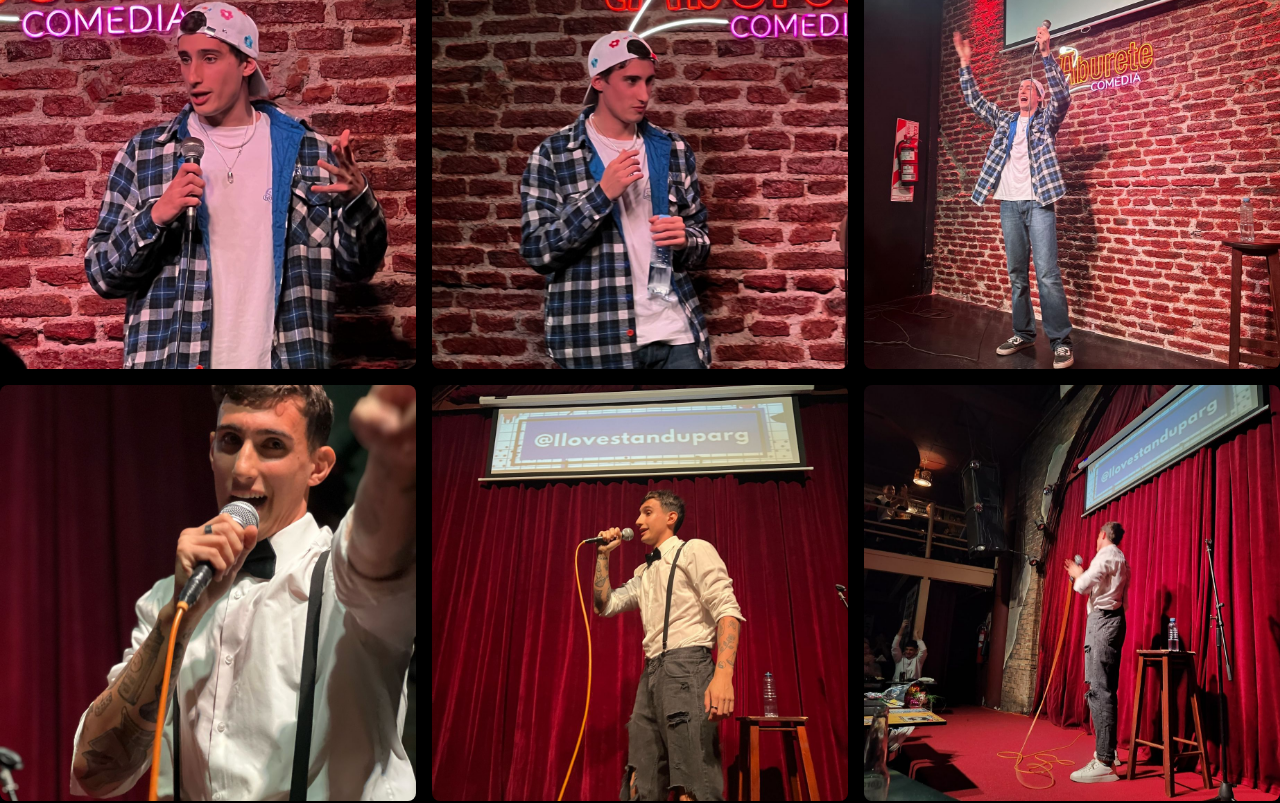
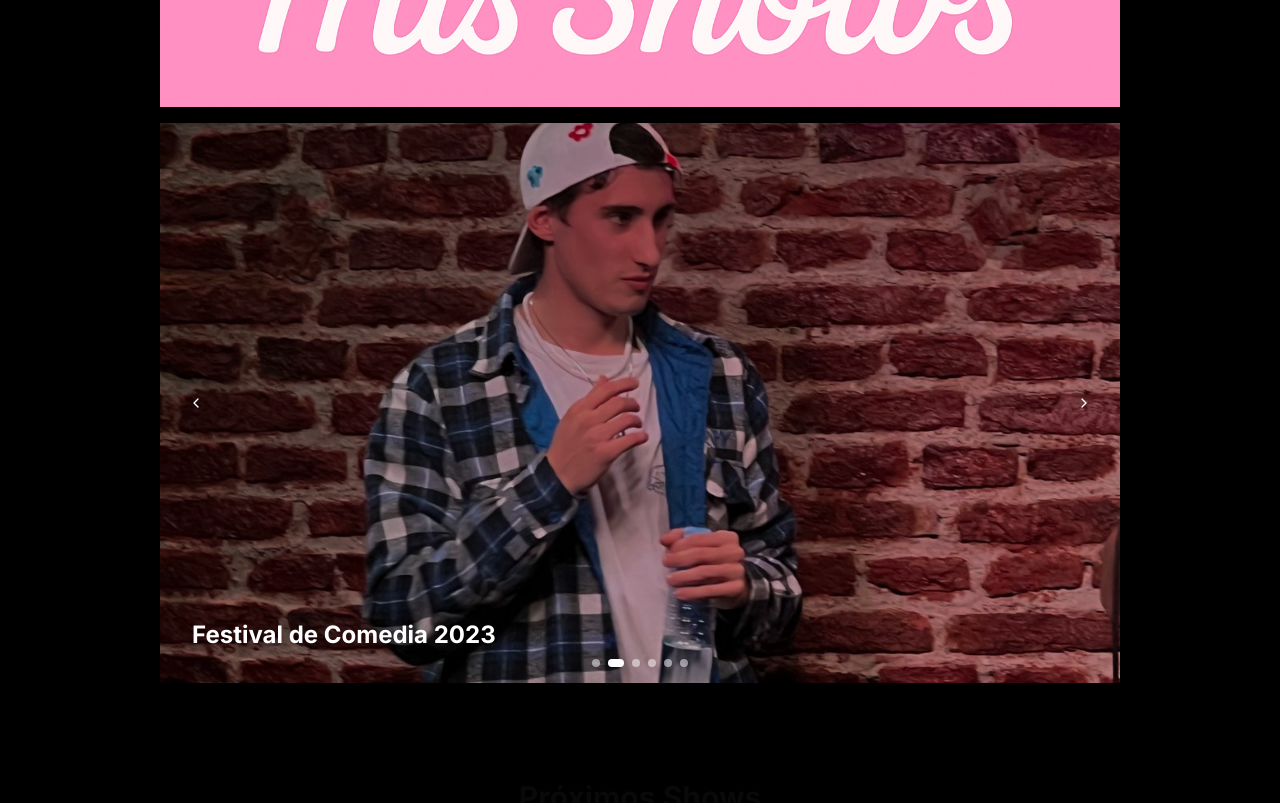
Before and after one commit to TobiasIni/facu, a Next.js app: page / in a window 1280 px wide. Shown: the part 620-1423 px from the top of the page. Built offline with nearby package versions, Linux system fonts and the light colour scheme.

Commit message:
Carrousel de fotos + banner de titulo

```diff
--- a/app/api/send-email/route.ts
+++ b/app/api/send-email/route.ts
@@ -11,10 +11,6 @@ export async function POST(request: Request) {
   try {
     const body = await request.json();
     const { name, email, subject, message } = body;
-
-    if (!resend) {
-      throw new Error('Resend client not initialized');
-    }
 
     const { data, error } = await resend.emails.send({
       from: 'Facu Reino Website <onboarding@resend.dev>',
--- a/app/page.tsx
+++ b/app/page.tsx
@@ -24,7 +24,7 @@ export default function Home() {
       {/* Gallery Section */}
       <section className="py-12 bg-[#000000] -mx-4" id="galeria">
         <div className="container mx-auto">
-          <h2 className="text-3xl font-bold mb-8 text-center">Mis shows</h2>
+          <img src="/BannerShows.png" alt="Facureino" className="w-3/4 mx-auto mb-4" />
           <Gallery />
         </div>
       </section>
--- a/components/gallery.tsx
+++ b/components/gallery.tsx
@@ -2,7 +2,7 @@
 
 import { useState, useEffect, useCallback } from "react"
 import Image from "next/image"
-import { ChevronLeft, ChevronRight, X } from "lucide-react"
+import { ChevronLeft, ChevronRight } from "lucide-react"
 import { Button } from "@/components/ui/button"
 
 // Datos de ejemplo para la galería
@@ -46,92 +46,76 @@ const galleryImages = [
 ]
 
 export default function Gallery() {
-  const [currentImage, setCurrentImage] = useState<number | null>(null)
-
-  const openLightbox = (index: number) => {
-    setCurrentImage(index)
-  }
-
-  const closeLightbox = () => {
-    setCurrentImage(null)
-  }
+  const [currentImage, setCurrentImage] = useState(0)
 
   const goToPrevious = useCallback(() => {
-    if (currentImage !== null) {
-      setCurrentImage((prevImage) => prevImage === null ? 0 : (prevImage - 1 + galleryImages.length) % galleryImages.length)
-    }
-  }, [currentImage])
+    setCurrentImage((prevImage) => (prevImage - 1 + galleryImages.length) % galleryImages.length)
+  }, [])
 
   const goToNext = useCallback(() => {
-    if (currentImage !== null) {
-      setCurrentImage((prevImage) => prevImage === null ? 0 : (prevImage + 1) % galleryImages.length)
-    }
-  }, [currentImage])
+    setCurrentImage((prevImage) => (prevImage + 1) % galleryImages.length)
+  }, [])
 
   // Desplazamiento automático
   useEffect(() => {
-    let interval: NodeJS.Timeout | null = null
-    if (currentImage !== null) {
-      interval = setInterval(() => {
+    const interval = setInterval(() => {
       goToNext()
-      }, 3000); // Cambia de imagen cada 3 segundos (ajusta este valor si quieres)
-    }
-    return () => {
-      if (interval) {
-        clearInterval(interval)
-      }
-    }
-  }, [currentImage, goToNext])
+    }, 5000) // Cambia de imagen cada 5 segundos
+
+    return () => clearInterval(interval)
+  }, [goToNext])
 
   return (
-    <div>
-      <div className="grid grid-cols-1 sm:grid-cols-2 lg:grid-cols-3 gap-4">
-        {galleryImages.map((image, index) => (
-          <div
-            key={image.id}
-            className="relative aspect-square overflow-hidden rounded-lg cursor-pointer group"
-            onClick={() => openLightbox(index)}
-          >
+    <div className="w-3/4 mx-auto">
+      <div className="relative w-full h-[70vh] overflow-hidden">
+        {/* Imagen actual */}
+        <div className="relative w-full h-full">
           <Image
-              src={image.src || "/placeholder.svg"}
-              alt={image.alt}
+            src={galleryImages[currentImage].src}
+            alt={galleryImages[currentImage].alt}
             fill
-              className="object-cover transition-transform duration-300 group-hover:scale-105"
+            className="object-cover"
+            priority
           />
-            <div className="absolute inset-0 bg-black/40 opacity-0 group-hover:opacity-100 transition-opacity duration-300 flex items-end">
-              <div className="p-4 text-white">
-                <h3 className="font-medium">{image.title}</h3>
+          <div className="absolute inset-0 bg-black/30 flex items-end">
+            <div className="w-full p-8 text-white">
+              <h3 className="text-2xl font-bold">{galleryImages[currentImage].title}</h3>
             </div>
           </div>
         </div>
-        ))}
-      </div>
 
-      {/* Lightbox */}
-      {currentImage !== null && (
-        <div className="fixed inset-0 z-50 bg-black/90 flex items-center justify-center">
-          <Button variant="ghost" size="icon" className="absolute top-4 right-4 text-white" onClick={closeLightbox}>
-            <X className="h-6 w-6" />
-          </Button>
-
-          <Button variant="ghost" size="icon" className="absolute left-4 text-white" onClick={goToPrevious}>
+        {/* Botones de navegación */}
+        <Button
+          variant="ghost"
+          size="icon"
+          className="absolute left-4 top-1/2 -translate-y-1/2 text-white hover:bg-white/20"
+          onClick={goToPrevious}
+        >
           <ChevronLeft className="h-8 w-8" />
         </Button>
 
-          <div className="relative h-[80vh] w-[80vw]">
-            <Image
-              src={galleryImages[currentImage].src || "/placeholder.svg"}
-              alt={galleryImages[currentImage].alt}
-              fill
-              className="object-contain"
-            />
-          </div>
-
-          <Button variant="ghost" size="icon" className="absolute right-4 text-white" onClick={goToNext}>
+        <Button
+          variant="ghost"
+          size="icon"
+          className="absolute right-4 top-1/2 -translate-y-1/2 text-white hover:bg-white/20"
+          onClick={goToNext}
+        >
           <ChevronRight className="h-8 w-8" />
         </Button>
+
+        {/* Indicadores de posición */}
+        <div className="absolute bottom-4 left-1/2 -translate-x-1/2 flex gap-2">
+          {galleryImages.map((_, index) => (
+            <button
+              key={index}
+              className={`w-2 h-2 rounded-full transition-all ${
+                index === currentImage ? "bg-white w-4" : "bg-white/50"
+              }`}
+              onClick={() => setCurrentImage(index)}
+            />
+          ))}
         </div>
-      )}
+      </div>
     </div>
   )
 }
```
Also changed, not shown: public/BannerShows.png (added). Lines whose indentation alone changed are shown as unchanged.
